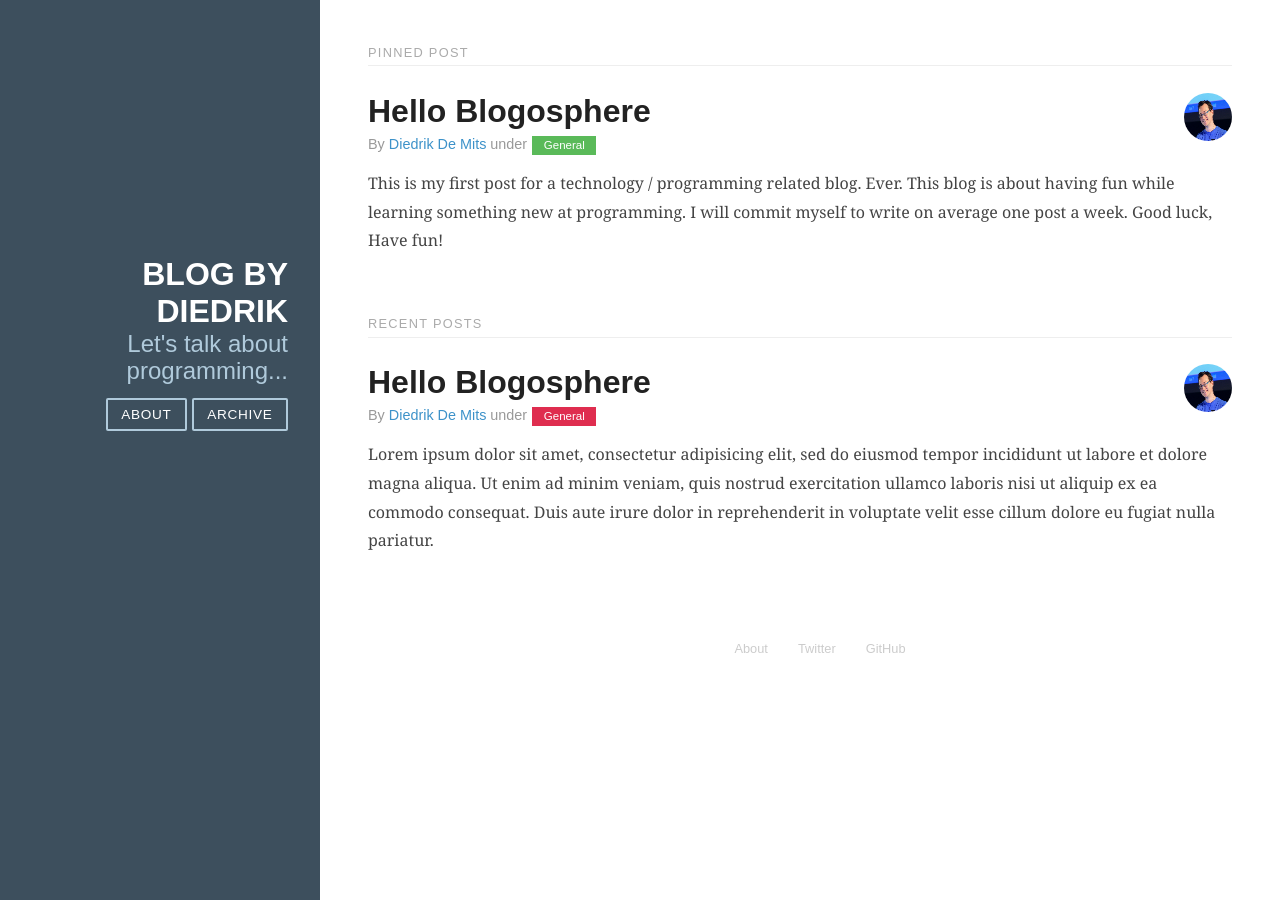
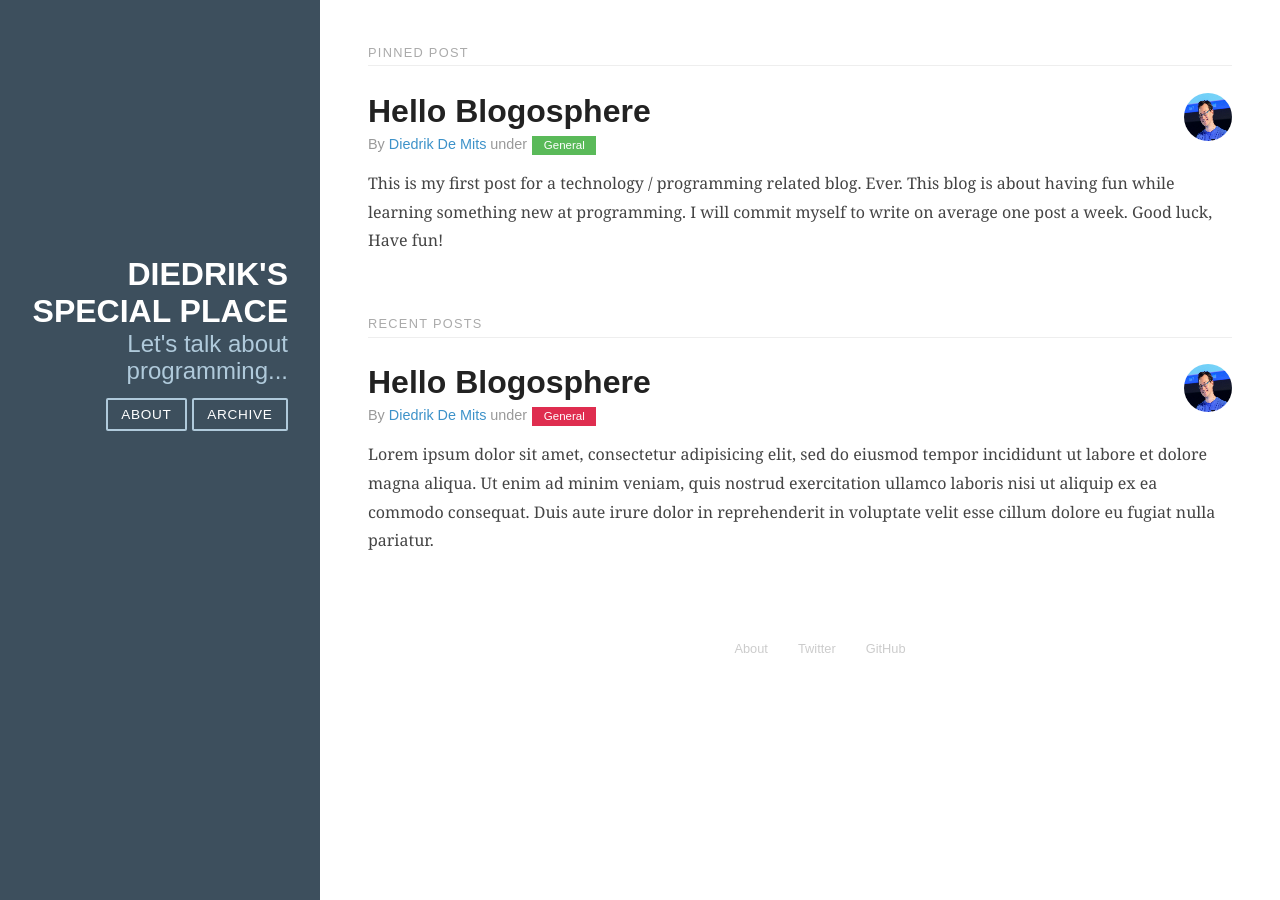
Before and after one commit to DiedrikDM/DiedrikDM.github.io, a Jekyll site: the page index.html, which Jekyll copies as it is, in a window 1280 px wide. Built offline with Jekyll 4.4.1, drawn with Linux system fonts in a browser that asks for light colours; nearby versions of some CDN libraries.

Commit message:
changed the brand title

```diff
--- a/index.html
+++ b/index.html
@@ -13,7 +13,7 @@
 <div id="layout" class="pure-g">
     <div class="sidebar pure-u-1 pure-u-md-1-4">
         <div class="header">
-            <h1 class="brand-title">Blog by Diedrik</h1>
+            <h1 class="brand-title">Diedrik's Special Place</h1>
             <h2 class="brand-tagline">Let's talk about programming...</h2>
 
             <nav class="nav">
```
